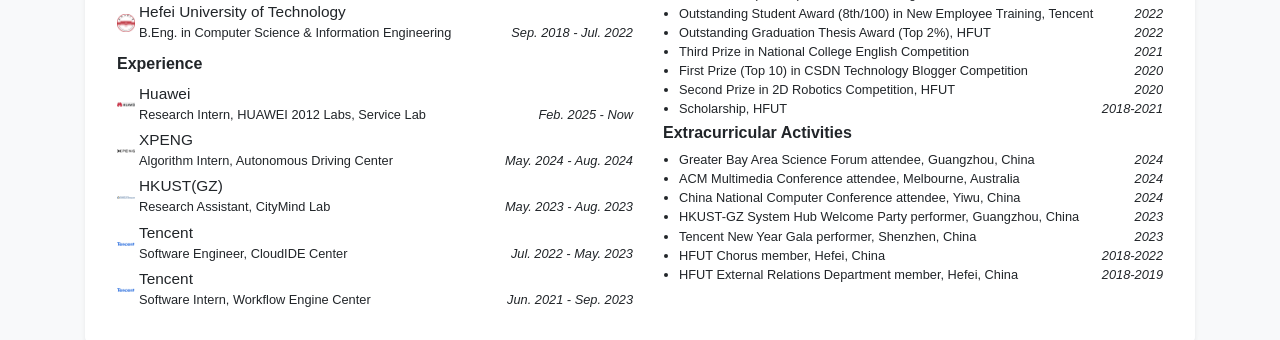
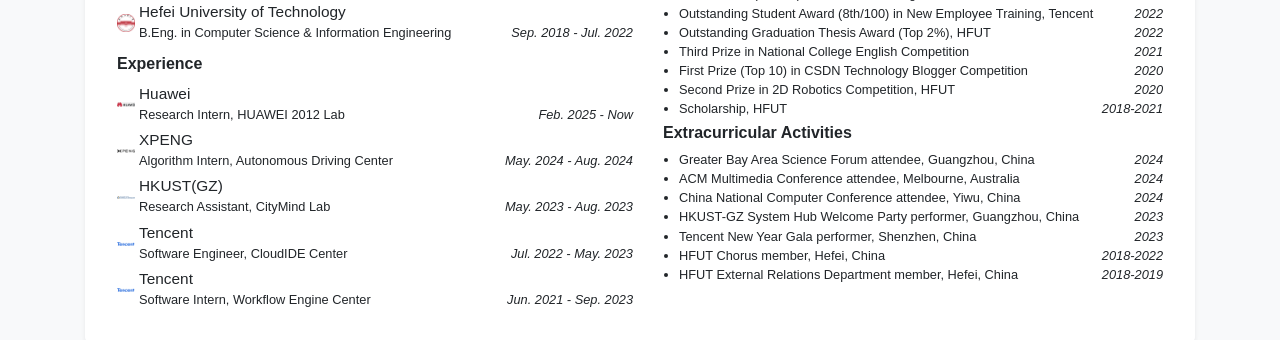
Before and after one commit to thunderlrr/songxinlei.github.io, a Jekyll site: the page built from index.html, in a window 1280 px wide and 900 px high, scrolled down 553 px. Shown: the part 153-493 px from the top of the window. Built offline with Jekyll 4.4.1, drawn with Linux system fonts in a browser that asks for light colours; a style sheet for code colours, icons or effects is not loaded.

Commit message:
update profile

```diff
--- a/_data/profile.yml
+++ b/_data/profile.yml
@@ -49,7 +49,7 @@
 experience:
 - name: Huawei
   logo: /assets/images/badges/Huawei_company.png
-  position: Research Intern, HUAWEI 2012 Labs, Service Lab
+  position: Research Intern, HUAWEI 2012 Lab
   date: Feb. 2025 - Now
 - name: XPENG
   logo: /assets/images/badges/xpeng_company.png
```
